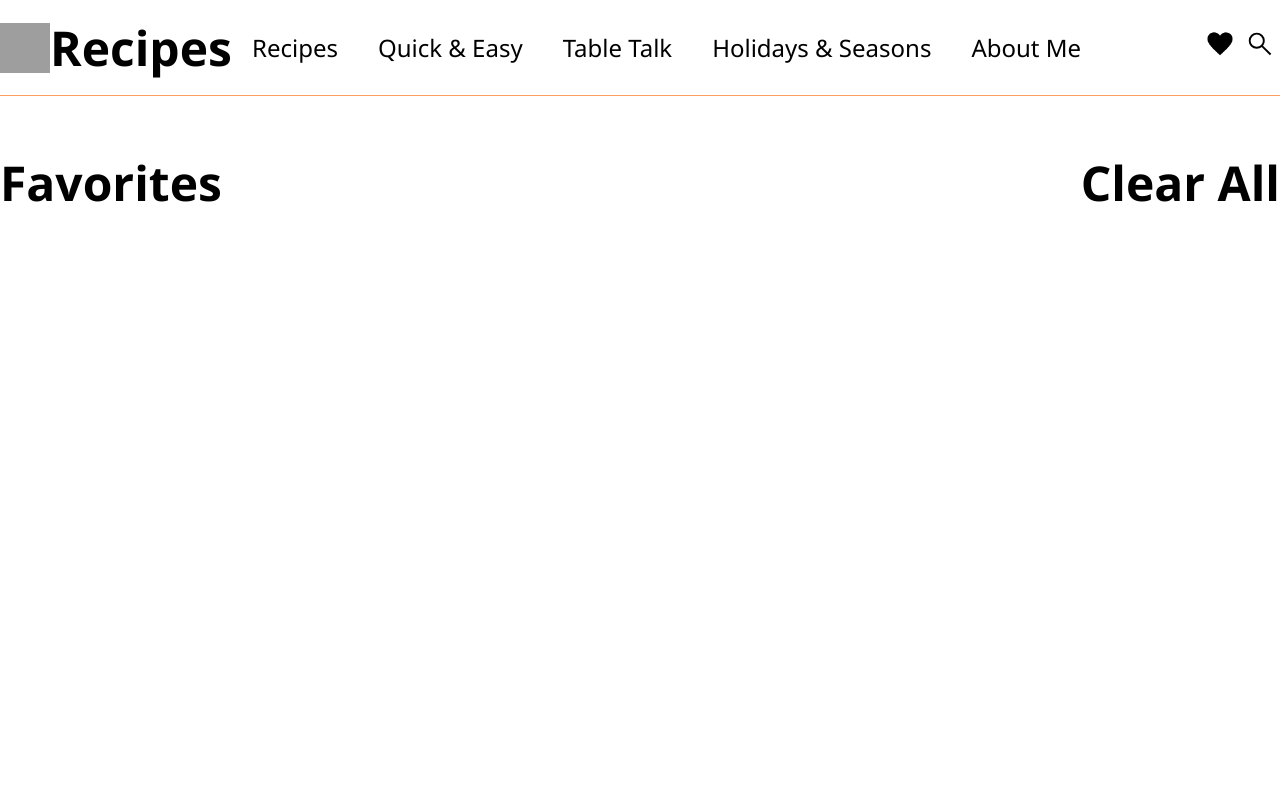
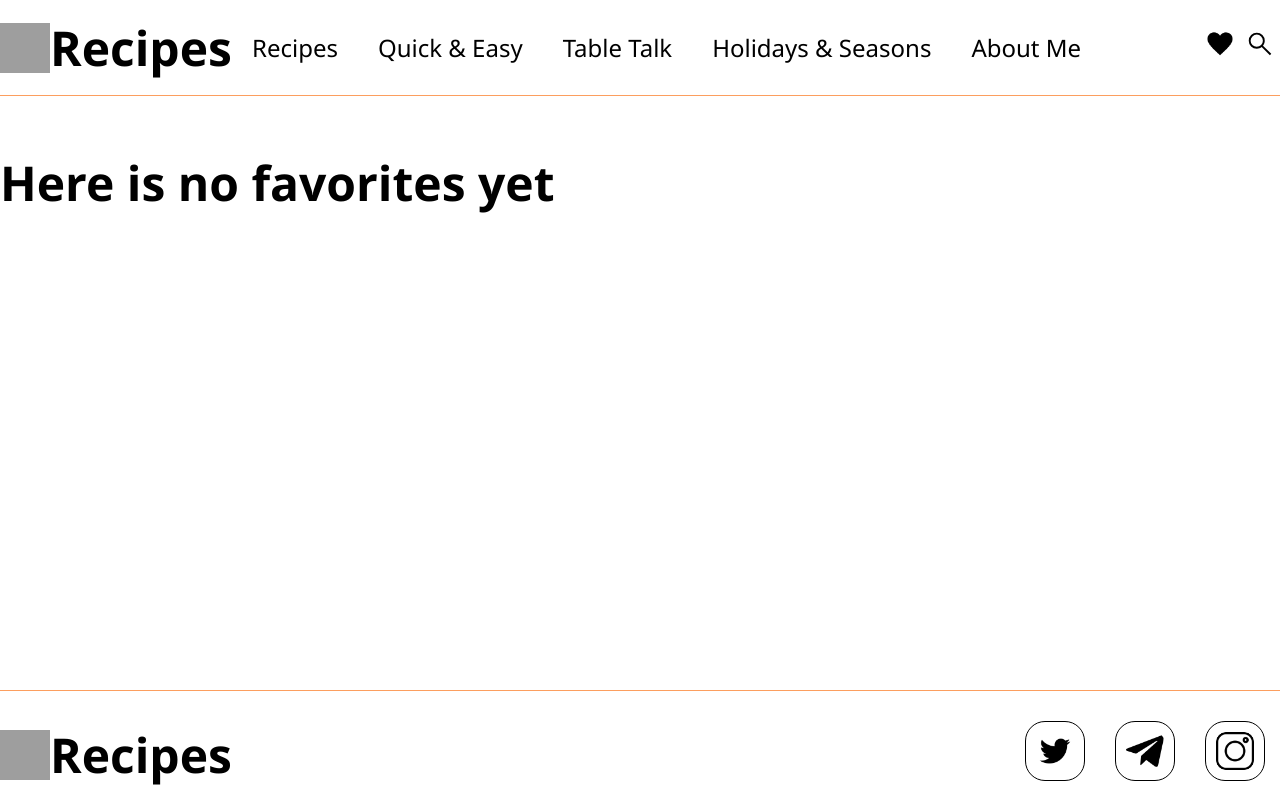
Before and after one commit to Scr00b1e/recipe-book, a Next.js app: page /favorites in a window 1280 px wide. Shown: the top 800 px of the page. Built offline with nearby package versions, Linux system fonts and the light colour scheme; grey boxes are pictures that could not be loaded.

Commit message:
favorites finished

```diff
--- a/pages/favorites/favorites.module.scss
+++ b/pages/favorites/favorites.module.scss
@@ -21,4 +21,9 @@
         flex-wrap: wrap;
         min-height: 70vh;
     }
+
+    &__empty {
+        padding-top: 150px;
+        height: 80vh;
+    }
 }
--- a/pages/favorites/index.tsx
+++ b/pages/favorites/index.tsx
@@ -1,7 +1,9 @@
+import Link from 'next/link'
 import React from 'react'
 import { useSelector } from 'react-redux'
 import FavItem, { FavProps } from '../../component/favItem/FavItem'
 import Modal from '../../component/modal/Modal'
+import Btn from '../../my_UI/button/Btn'
 import { selectFav } from '../../redux/slices/favoritesSlice'
 import styles from './favorites.module.scss'
 
@@ -10,6 +12,16 @@ const Favorites: React.FC = () => {
   const [modalOpen, setModalOpen] = React.useState(false)
   const onClickClear = () => {
     setModalOpen(!modalOpen)
+  }
+
+  if (items.length === 0) {
+    return (
+      <div className={styles.favorite__empty}>
+        <div className="container">
+          <h1 className={styles.favorite__title}>Here is no favorites yet</h1>
+        </div>
+      </div>
+    )
   }
 
   return (
```
